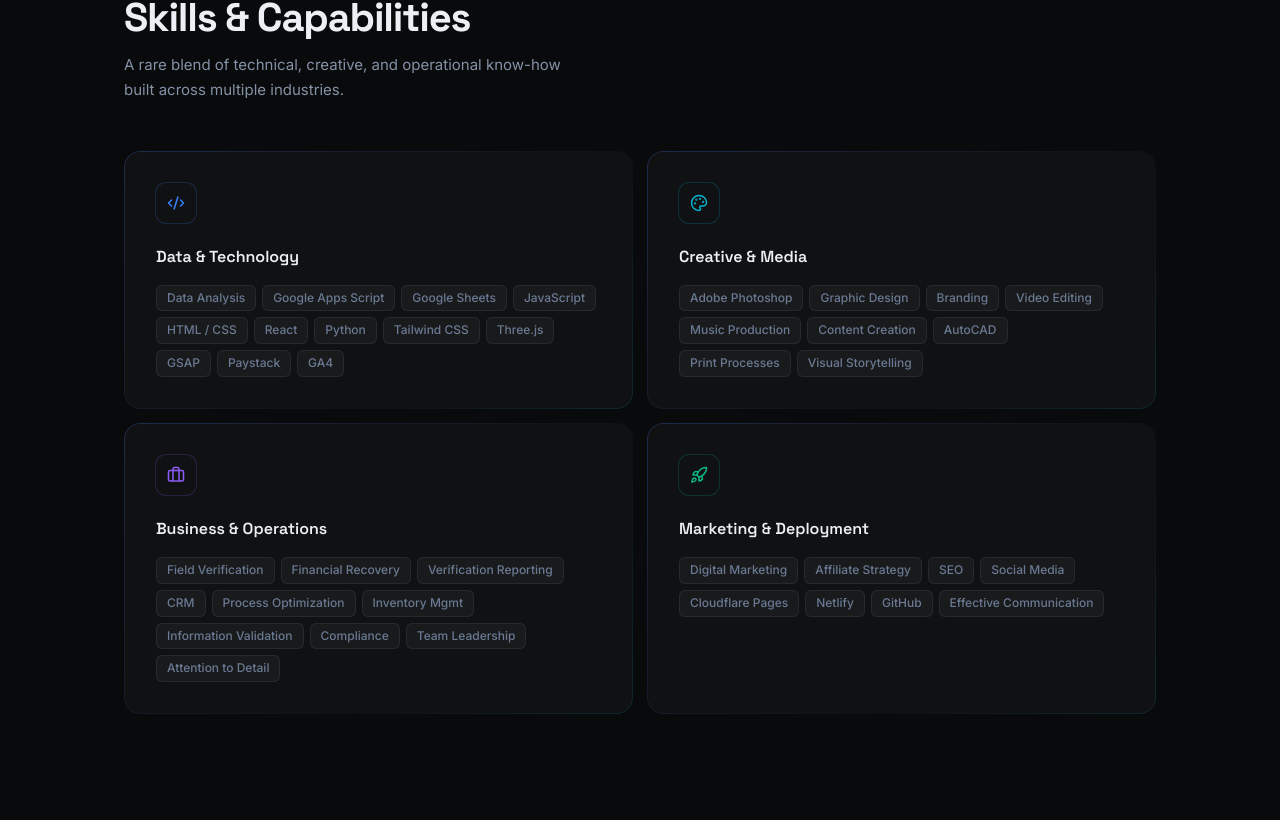
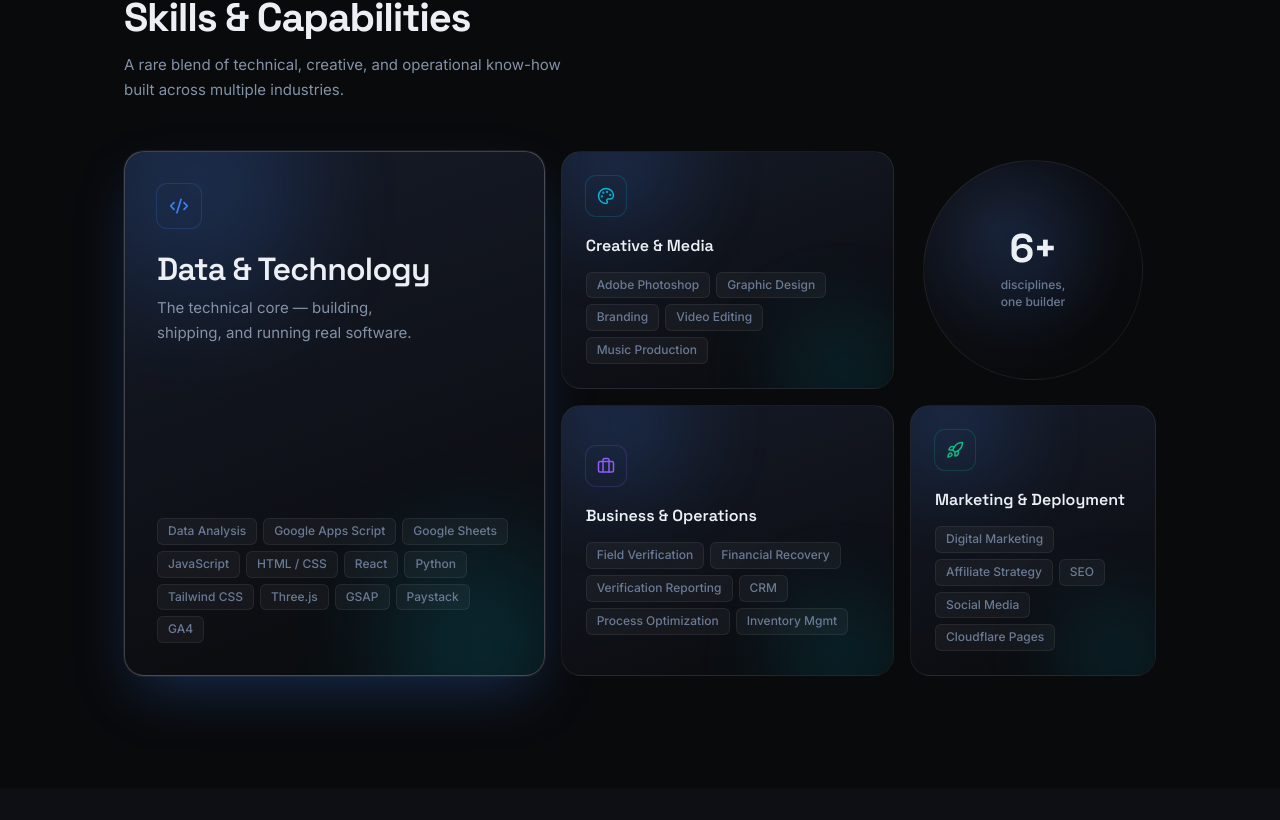
Before and after one commit to rychmundgomez/rmg_portfolio, a React (Vite) app: page / in a window 1280 px wide. Shown: the part 1720-2540 px from the top of the page. Built offline with nearby package versions, Linux system fonts and the light colour scheme.

Commit message:
Added visual primitives and bento grid

```diff
--- a/src/components/projects/ProjectShowcase.tsx
+++ b/src/components/projects/ProjectShowcase.tsx
@@ -57,9 +57,14 @@ export default function ProjectShowcase({ project, index }: { project: Project;
     >
       {/* Image column */}
       <div className={cn('order-1', imageFirst ? 'md:order-1' : 'md:order-2')}>
-        <div className="aspect-video rounded-lg bg-gradient-to-br from-bg-overlay to-bg-muted border border-border flex flex-col items-center justify-center gap-2.5 text-text-tertiary p-6 text-center">
-          <ImageIcon size={28} strokeWidth={1.3} className="opacity-30" aria-hidden="true" />
-          <span className="text-label-sm">{project.imageBrief}</span>
+        <div className="flare-surface aspect-video rounded-lg border border-border overflow-hidden">
+          <div className="absolute inset-0 bg-dot-grid mask-radial-fade" aria-hidden="true" />
+          <div className="relative h-full flex flex-col items-center justify-center gap-2.5 text-text-tertiary p-6 text-center">
+            <div className="w-12 h-12 rounded-full bg-white/5 border border-border flex items-center justify-center shadow-glow-blue">
+              <ImageIcon size={22} strokeWidth={1.3} className="opacity-60 text-blue-light" aria-hidden="true" />
+            </div>
+            <span className="text-label-sm">{project.imageBrief}</span>
+          </div>
         </div>
       </div>
 
--- a/src/components/sections/Skills.tsx
+++ b/src/components/sections/Skills.tsx
@@ -1,5 +1,6 @@
+import type { ReactNode } from 'react'
 import SectionHeader from '@components/ui/SectionHeader'
-import GlassCard from '@components/ui/GlassCard'
+import { motion } from 'framer-motion'
 import { skillCategories } from '@data/skills'
 import { cn } from '@lib/utils'
 
@@ -17,7 +18,31 @@ const ICON_COLOR: Record<string, string> = {
   green: 'text-green',
 }
 
+function Tile({
+  index,
+  className,
+  children,
+}: {
+  index: number
+  className?: string
+  children: ReactNode
+}) {
+  return (
+    <motion.div
+      initial={{ opacity: 0, y: 20 }}
+      whileInView={{ opacity: 1, y: 0 }}
+      viewport={{ once: true, margin: '-60px' }}
+      transition={{ duration: 0.55, ease: [0.16, 1, 0.3, 1], delay: index * 0.07 }}
+      className={className}
+    >
+      {children}
+    </motion.div>
+  )
+}
+
 export default function Skills() {
+  const [dataTech, creative, business, marketing] = skillCategories
+
   return (
     <section id="skills" className="section-y">
       <div className="container-base">
@@ -28,30 +53,107 @@ export default function Skills() {
           className="mb-12"
         />
 
-        <div className="grid md:grid-cols-2 gap-3.5">
-          {skillCategories.map((cat, i) => {
-            const Icon = cat.icon
-            return (
-              <GlassCard key={cat.id} index={i} className="p-8">
+        {/* Bento grid — one tall featured tile, a circular stat tile, and
+            supporting tiles, echoing the Huly MetaBrain layout. */}
+        <div className="grid grid-cols-1 md:grid-cols-12 gap-4 md:auto-rows-[minmax(150px,auto)]">
+          {/* Featured tall tile — full height on the left */}
+          <Tile index={0} className="md:col-span-5 md:row-span-2">
+            <div className="bento-tile bento-tile--featured h-full p-7 md:p-8 flex flex-col">
               <div
                 className={cn(
-                    'w-10 h-10 rounded-md flex items-center justify-center mb-5',
-                    ICON_BG[cat.color]
+                  'w-11 h-11 rounded-md flex items-center justify-center mb-6',
+                  ICON_BG[dataTech.color]
                 )}
               >
-                  <Icon size={18} className={ICON_COLOR[cat.color]} strokeWidth={2} aria-hidden="true" />
+                <dataTech.icon size={20} className={ICON_COLOR[dataTech.color]} strokeWidth={2} aria-hidden="true" />
               </div>
-                <h3 className="font-display font-semibold text-body-md mb-3.5">{cat.title}</h3>
-                <div className="flex flex-wrap gap-1.5">
-                  {cat.tags.map((tag) => (
+              <h3 className="font-display font-semibold text-display-sm mb-2">{dataTech.title}</h3>
+              <p className="text-body-sm text-text-secondary mb-6 max-w-[30ch]">
+                The technical core — building, shipping, and running real software.
+              </p>
+              <div className="flex flex-wrap gap-1.5 mt-auto">
+                {dataTech.tags.map((tag) => (
                   <span key={tag} className="tag-chip">
                     {tag}
                   </span>
                 ))}
               </div>
-              </GlassCard>
-            )
-          })}
+            </div>
+          </Tile>
+
+          {/* Creative & Media */}
+          <Tile index={1} className="md:col-span-4">
+            <div className="bento-tile h-full p-6 flex flex-col justify-center">
+              <div
+                className={cn(
+                  'w-10 h-10 rounded-md flex items-center justify-center mb-4',
+                  ICON_BG[creative.color]
+                )}
+              >
+                <creative.icon size={18} className={ICON_COLOR[creative.color]} strokeWidth={2} aria-hidden="true" />
+              </div>
+              <h3 className="font-display font-semibold text-body-md mb-3">{creative.title}</h3>
+              <div className="flex flex-wrap gap-1.5">
+                {creative.tags.slice(0, 5).map((tag) => (
+                  <span key={tag} className="tag-chip">
+                    {tag}
+                  </span>
+                ))}
+              </div>
+            </div>
+          </Tile>
+
+          {/* Circular stat tile */}
+          <Tile index={2} className="md:col-span-3 flex items-center justify-center">
+            <div className="bento-circle aspect-square w-full max-w-[220px] flex flex-col items-center justify-center text-center p-6">
+              <span className="font-display font-bold text-display-md text-text-primary leading-none">6+</span>
+              <span className="text-label-sm text-text-tertiary mt-2">disciplines,<br />one builder</span>
+            </div>
+          </Tile>
+
+          {/* Business & Operations */}
+          <Tile index={3} className="md:col-span-4">
+            <div className="bento-tile h-full p-6 flex flex-col justify-center">
+              <div
+                className={cn(
+                  'w-10 h-10 rounded-md flex items-center justify-center mb-4',
+                  ICON_BG[business.color]
+                )}
+              >
+                <business.icon size={18} className={ICON_COLOR[business.color]} strokeWidth={2} aria-hidden="true" />
+              </div>
+              <h3 className="font-display font-semibold text-body-md mb-3">{business.title}</h3>
+              <div className="flex flex-wrap gap-1.5">
+                {business.tags.slice(0, 6).map((tag) => (
+                  <span key={tag} className="tag-chip">
+                    {tag}
+                  </span>
+                ))}
+              </div>
+            </div>
+          </Tile>
+
+          {/* Marketing & Deployment */}
+          <Tile index={4} className="md:col-span-3">
+            <div className="bento-tile h-full p-6 flex flex-col justify-center">
+              <div
+                className={cn(
+                  'w-10 h-10 rounded-md flex items-center justify-center mb-4',
+                  ICON_BG[marketing.color]
+                )}
+              >
+                <marketing.icon size={18} className={ICON_COLOR[marketing.color]} strokeWidth={2} aria-hidden="true" />
+              </div>
+              <h3 className="font-display font-semibold text-body-md mb-3">{marketing.title}</h3>
+              <div className="flex flex-wrap gap-1.5">
+                {marketing.tags.slice(0, 5).map((tag) => (
+                  <span key={tag} className="tag-chip">
+                    {tag}
+                  </span>
+                ))}
+              </div>
+            </div>
+          </Tile>
         </div>
       </div>
     </section>
--- a/src/styles/globals.css
+++ b/src/styles/globals.css
@@ -164,6 +164,104 @@
     opacity: 0.4;
   }
 
+  /* ── Huly-style flare/glow surfaces ──────────────────────
+     Soft, blurred radial light blooms in the corners of a card — the
+     signature Huly effect used behind hero UI mockups and dark bento
+     tiles. Two blooms (blue top-left, cyan bottom-right) so the card
+     never reads as flat black. */
+  .flare-surface {
+    position: relative;
+    isolation: isolate;
+    overflow: hidden;
+  }
+  .flare-surface::before,
+  .flare-surface::after {
+    content: '';
+    position: absolute;
+    border-radius: 9999px;
+    pointer-events: none;
+    filter: blur(38px);
+    opacity: 0.5;
+    z-index: 0;
+    transition: opacity 0.5s ease, transform 0.6s cubic-bezier(0.16, 1, 0.3, 1);
+  }
+  .flare-surface::before {
+    top: -35%;
+    left: -15%;
+    width: 65%;
+    height: 85%;
+    background: radial-gradient(circle, rgba(59, 130, 246, 0.45), transparent 68%);
+  }
+  .flare-surface::after {
+    bottom: -35%;
+    right: -15%;
+    width: 60%;
+    height: 80%;
+    background: radial-gradient(circle, rgba(6, 182, 212, 0.4), transparent 68%);
+  }
+  .flare-surface:hover::before {
+    opacity: 0.85;
+    transform: scale(1.12);
+  }
+  .flare-surface:hover::after {
+    opacity: 0.7;
+    transform: scale(1.08);
+  }
+  /* Warm variant — used for accent/featured tiles */
+  .flare-surface--warm::before {
+    background: radial-gradient(circle, rgba(245, 158, 11, 0.4), transparent 68%);
+  }
+  .flare-surface--warm::after {
+    background: radial-gradient(circle, rgba(139, 92, 246, 0.35), transparent 68%);
+  }
+  /* Ensure direct children sit above the flare blooms */
+  .flare-surface > * {
+    position: relative;
+    z-index: 1;
+  }
+
+  /* Fine dot-grid texture — the subtle background pattern visible inside
+     Huly's dark UI tiles. Combine with .mask-radial-fade to taper the edges. */
+  .bg-dot-grid {
+    background-image: radial-gradient(rgba(255, 255, 255, 0.09) 1px, transparent 1px);
+    background-size: 16px 16px;
+  }
+
+  /* Bento tile — the near-black card used in asymmetric dashboard-style
+     grids (About / Skills). Darker + more saturated corners than
+     .glass-card, matching Huly's product-mockup tiles. */
+  .bento-tile {
+    @apply flare-surface rounded-2xl border border-border;
+    background: linear-gradient(160deg, theme('colors.bg.overlay') 0%, theme('colors.bg.base') 100%);
+    transition: border-color 0.35s ease, transform 0.35s ease;
+  }
+  .bento-tile:hover {
+    border-color: theme('colors.border.hover');
+  }
+  /* Featured tile — brighter border + stronger glow, like the callout
+     card that visually pops out of the Huly bento grid. */
+  .bento-tile--featured {
+    border-color: rgba(255, 255, 255, 0.22);
+    box-shadow: 0 0 0 1px rgba(255, 255, 255, 0.06), 0 24px 60px -12px rgba(59, 130, 246, 0.28);
+  }
+
+  /* Bento circle — the standalone circular tile (Huly's "08 March" date
+     card). Radial dark gradient + a centered glow bloom. */
+  .bento-circle {
+    @apply flare-surface rounded-full border border-border;
+    background: radial-gradient(circle at 32% 30%, theme('colors.bg.overlay'), theme('colors.bg.base') 72%);
+  }
+  .bento-circle::before {
+    top: 10%;
+    left: 15%;
+    width: 60%;
+    height: 60%;
+    opacity: 0.6;
+  }
+  .bento-circle::after {
+    display: none;
+  }
+
   /* Skip link — invisible until keyboard-focused, standard a11y pattern
      for letting keyboard users bypass the navbar and jump to content. */
   .skip-link {
```
Lines whose indentation alone changed are shown as unchanged.
